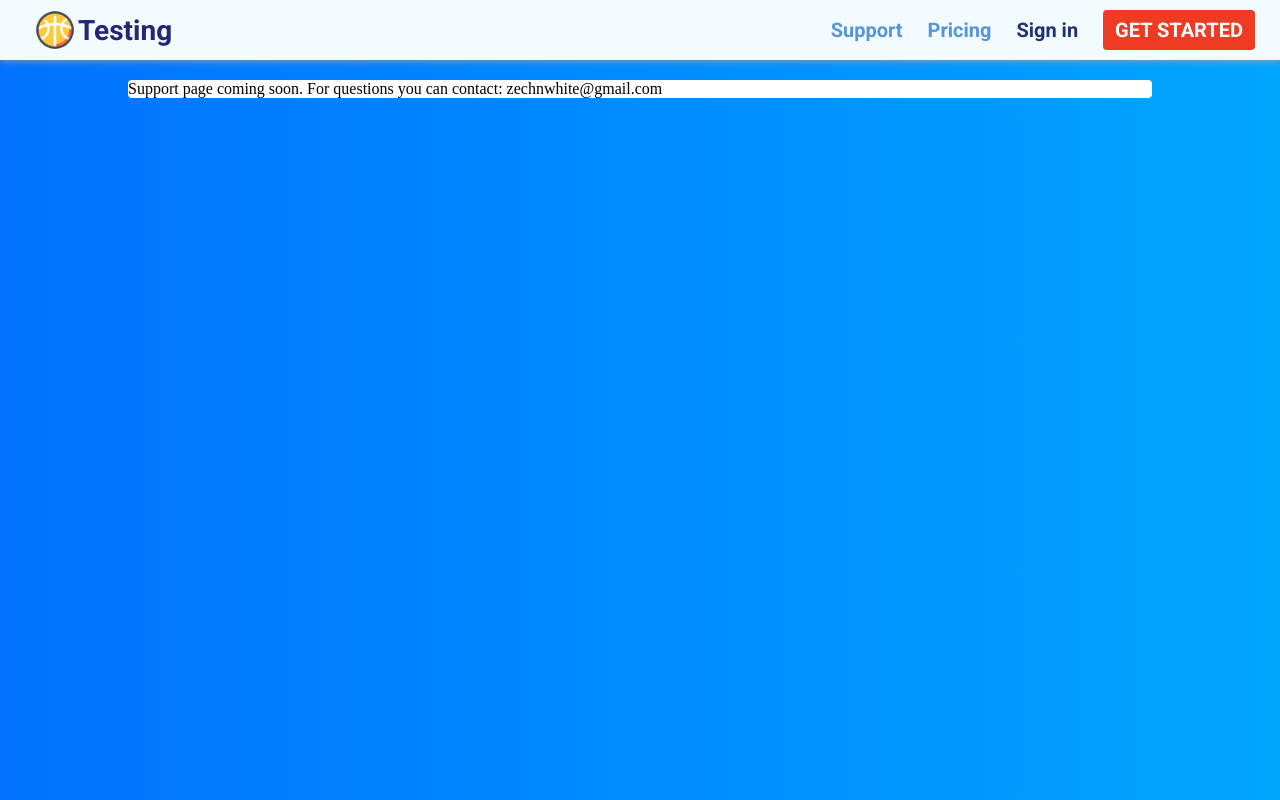
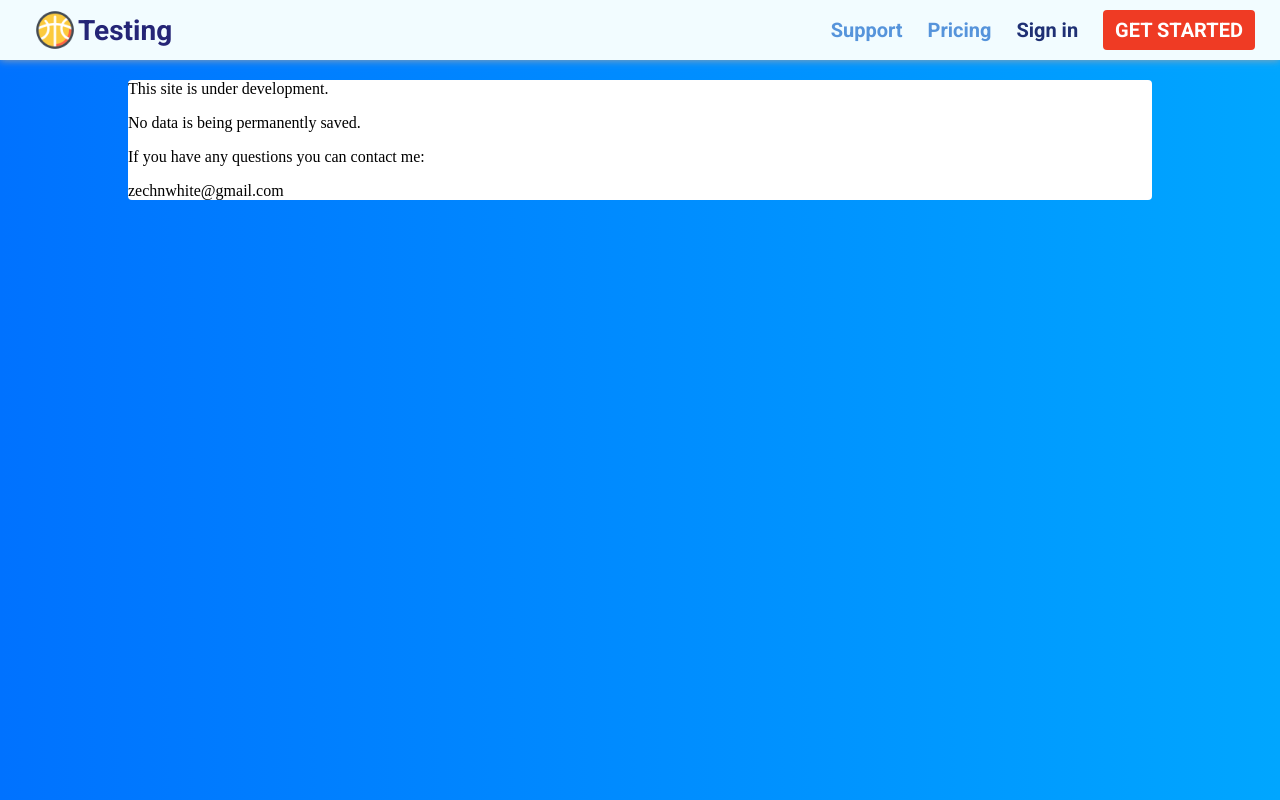
Before and after one commit to zachwhitedev/basketball-stats-client, a React (Create React App) app: page /support in a window 1280 px wide. Built offline with nearby package versions, Linux system fonts and the light colour scheme; what redux-promise-middleware would draw is missing.

Commit message:
update support page

```diff
--- a/src/components/SupportPage/SupportPage.js
+++ b/src/components/SupportPage/SupportPage.js
@@ -14,7 +14,10 @@ export default function SupportPage(props) {
     <div id='supportpage-container'>
       <Navbar />
       <div id='supportpage-content'>
-        <p>Support page coming soon. For questions you can contact: zechnwhite@gmail.com</p>
+        <p>This site is under development.</p>
+        <p>No data is being permanently saved.</p>
+        <p>If you have any questions you can contact me:</p>
+        <p>zechnwhite@gmail.com</p>
       </div>
     </div>
   );
```
